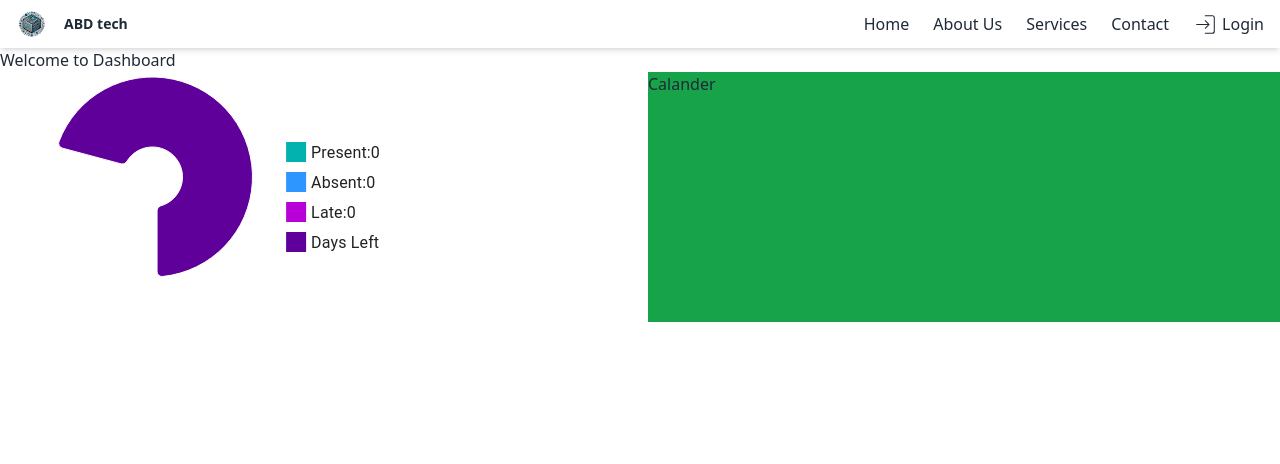
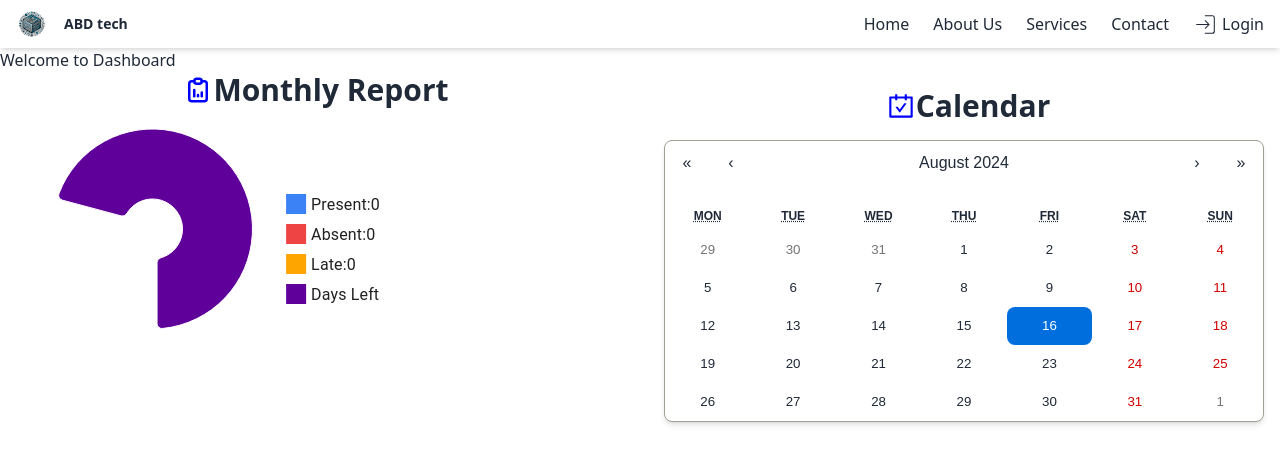
Before and after one commit to abdulahiredwann/Employee-Attendance-System, a React (Vite) app in the folder Client/: page /dashboard/1 in a window 1280 px wide. Shown: the top 464 px of the page. Built offline with nearby package versions, Linux system fonts and the light colour scheme; no server answers.

Commit message:
Calander and some modify in monthly report

```diff
--- /dev/null
+++ b/Client/src/Components/Employee/Calander.tsx
@@ -0,0 +1,108 @@
+import React, { useState, useEffect } from "react";
+import "react-calendar/dist/Calendar.css"; // Import default styles
+import "./Calendar.css"; // Import custom styles
+import api from "../../Services/api";
+import { format } from "date-fns";
+import { AiOutlineCarryOut } from "react-icons/ai";
+import Calendar from "react-calendar";
+import useMediaQuery from "@mui/material/useMediaQuery";
+import { useTheme } from "@mui/material/styles";
+
+interface DayStatus {
+  date: Date;
+  status: "PRESENT" | "ABSENT" | "LATE" | "N/A";
+}
+
+interface Props {
+  id: string;
+}
+
+const CalendarComponent: React.FC<Props> = ({ id }) => {
+  const theme = useTheme();
+  const isMobile = useMediaQuery(theme.breakpoints.down("sm"));
+
+  const [value, setValue] = useState<Date | null>(new Date());
+  const [days, setDays] = useState<DayStatus[]>([]);
+
+  const handleDateChange = (date: Date) => {
+    setValue(date);
+  };
+
+  const fetchAttendanceData = (month: number, year: number) => {
+    api
+      .get(`/attendance/get/${id}`, {
+        params: { month, year },
+      })
+      .then((response) => {
+        const attendance = response.data.map((record: any) => ({
+          date: new Date(record.timestamp),
+          status: record.status.toUpperCase() as
+            | "PRESENT"
+            | "ABSENT"
+            | "LATE"
+            | "N/A",
+        }));
+        setDays(attendance);
+      })
+      .catch((error) => {
+        console.error("Error fetching calendar data:", error);
+      });
+  };
+
+  useEffect(() => {
+    if (value) {
+      const month = value.getMonth() + 1; // getMonth() returns 0-indexed month
+      const year = value.getFullYear();
+      fetchAttendanceData(month, year);
+    }
+  }, [value, id]);
+
+  const tileContent = ({ date }: any) => {
+    const foundDay = days.find(
+      (d) => format(d.date, "yyyy-MM-dd") === format(date, "yyyy-MM-dd")
+    );
+
+    if (foundDay) {
+      const badgeClass = (() => {
+        switch (foundDay.status) {
+          case "PRESENT":
+            return "badge bg-blue-500 text-white p-1 rounded-md text-xs md:text-sm lg:text-base";
+          case "ABSENT":
+            return "badge bg-red-500 text-white p-1 rounded-md text-xs md:text-sm lg:text-base";
+          case "LATE":
+            return "badge bg-yellow-500 text-black p-1 rounded-md text-xs md:text-sm lg:text-base font-bold";
+          default:
+            return "";
+        }
+      })();
+
+      return (
+        <div className="mt-1 flex justify-center">
+          <span className={badgeClass}>
+            {isMobile ? null : foundDay.status}
+          </span>
+        </div>
+      );
+    }
+    return null;
+  };
+
+  return (
+    <div className="max-w-3xl mx-auto text-center p-4">
+      <h2 className="text-3xl font-bold mb-4 text-gray-800 flex items-center justify-center">
+        <AiOutlineCarryOut color="blue" className="ml-2 text-gray-600" />
+        Calendar
+      </h2>
+      <Calendar
+        onChange={(date) => handleDateChange(date as Date)}
+        value={value}
+        tileContent={tileContent}
+        // Display the status immediately
+        className="react-calendar border rounded-lg shadow-md"
+      />
+      <div className="mt-4"></div>
+    </div>
+  );
+};
+
+export default CalendarComponent;
--- /dev/null
+++ b/Client/src/Components/Employee/Calendar.css
@@ -0,0 +1,31 @@
+/* Calendar.css */
+.react-calendar {
+    width: 100%;
+    max-width: 600px; /* Adjust width as needed */
+    margin: auto;
+    border-radius: 0.5rem;
+    overflow: hidden;
+  }
+
+  .react-calendar__tile {
+    border-radius: 0.5rem;
+    transition: background-color 0.3s, color 0.3s;
+  }
+
+  .react-calendar__tile--present {
+    background-color: #d1e7dd; /* Light green */
+    color: #0f5132; /* Dark green */
+    font-weight: bold;
+  }
+
+  .react-calendar__tile--absent {
+    background-color: #f8d7da; /* Light red */
+    color: #721c24; /* Dark red */
+    font-weight: bold;
+  }
+
+  .react-calendar__tile--late {
+    background-color: #635012; /* Light yellow */
+    color: #721c24; /* Dark yellow */
+    font-weight: bold;
+  }
--- a/Client/src/Components/Employee/Dashboard.tsx
+++ b/Client/src/Components/Employee/Dashboard.tsx
@@ -1,3 +1,4 @@
+import CalendarComponent from "./Calander";
 import MonthlyReport from "./MonthlyReport";
 import { useParams } from "react-router-dom";
 
@@ -10,7 +11,9 @@ function DashboardEmployee() {
         <div className="">
           <MonthlyReport id={id!}></MonthlyReport>
         </div>
-        <div className="bg-green-600">Calander</div>
+        <div className="">
+          <CalendarComponent id={id!}></CalendarComponent>
+        </div>
       </div>
     </>
   );
--- a/Client/src/Components/Employee/MonthlyReport.tsx
+++ b/Client/src/Components/Employee/MonthlyReport.tsx
@@ -3,6 +3,7 @@ import api from "../../Services/api";
 import { PieChart } from "@mui/x-charts";
 import useMediaQuery from "@mui/material/useMediaQuery";
 import { useTheme } from "@mui/material/styles";
+import { TbReportAnalytics } from "react-icons/tb";
 
 interface Props {
   id: string;
@@ -82,6 +83,12 @@ function MonthlyReport({ id }: Props) {
 
   return (
     <div>
+      <div>
+        <h1 className="text-3xl font-bold mb-4 text-gray-800 flex justify-center items-center">
+          <TbReportAnalytics color="blue"></TbReportAnalytics>
+          Monthly Report
+        </h1>
+      </div>
       <PieChart
         series={[
           {
@@ -90,9 +97,20 @@ function MonthlyReport({ id }: Props) {
                 id: 0,
                 value: count.PRESENT,
                 label: `Present:${count.PRESENT}`,
+                color: "#3b82f6 ",
               },
-              { id: 1, value: count.ABSENT, label: `Absent:${count.ABSENT}` },
-              { id: 2, value: count.LATE, label: `Late:${count.LATE}` },
+              {
+                id: 1,
+                value: count.ABSENT,
+                label: `Absent:${count.ABSENT}`,
+                color: "#EF4444",
+              },
+              {
+                id: 2,
+                value: count.LATE,
+                label: `Late:${count.LATE}`,
+                color: "#FFA500",
+              },
               { id: 3, value: daysLeft, label: "Days Left" },
             ],
             innerRadius: isMobile ? 20 : 30,
```
